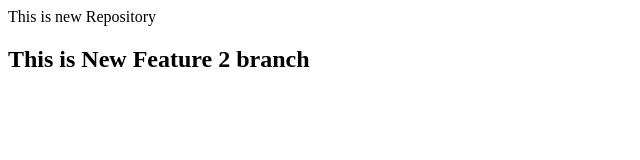
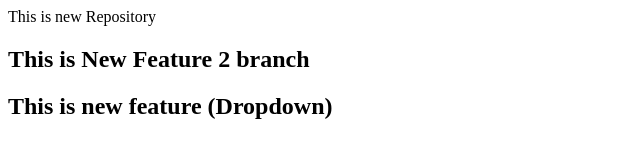
Before and after one commit to Abhinandan2424/localrepo, a plain HTML site: page index.html in a window 1280 px wide. Shown: the whole page, without its empty margins (0-640 px from the left). Drawn offline with Linux system fonts and the light colour scheme.

Commit message:
add dropdown

```diff
--- a/index.html
+++ b/index.html
@@ -1,2 +1,3 @@
 <p>This is new Repository</p>
 <h2>This is New Feature 2 branch</h2>
+<h2>This is new feature (Dropdown) </h2>
```
